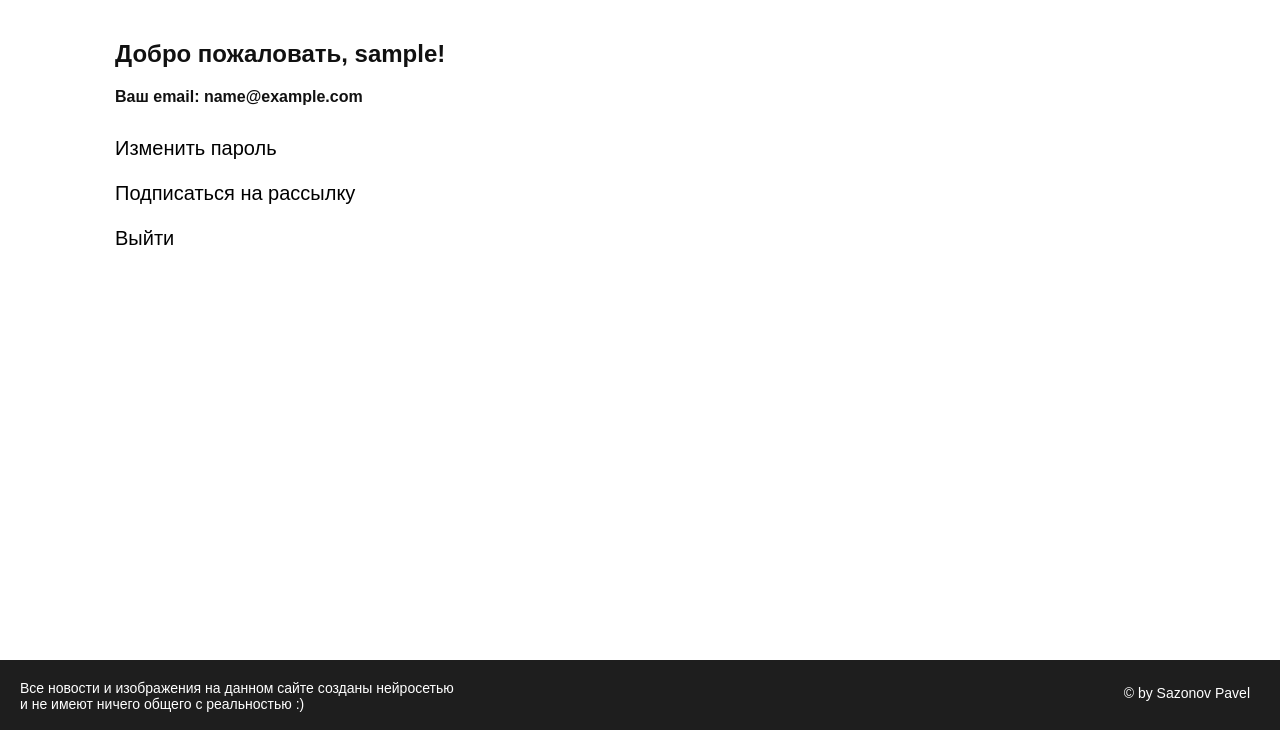
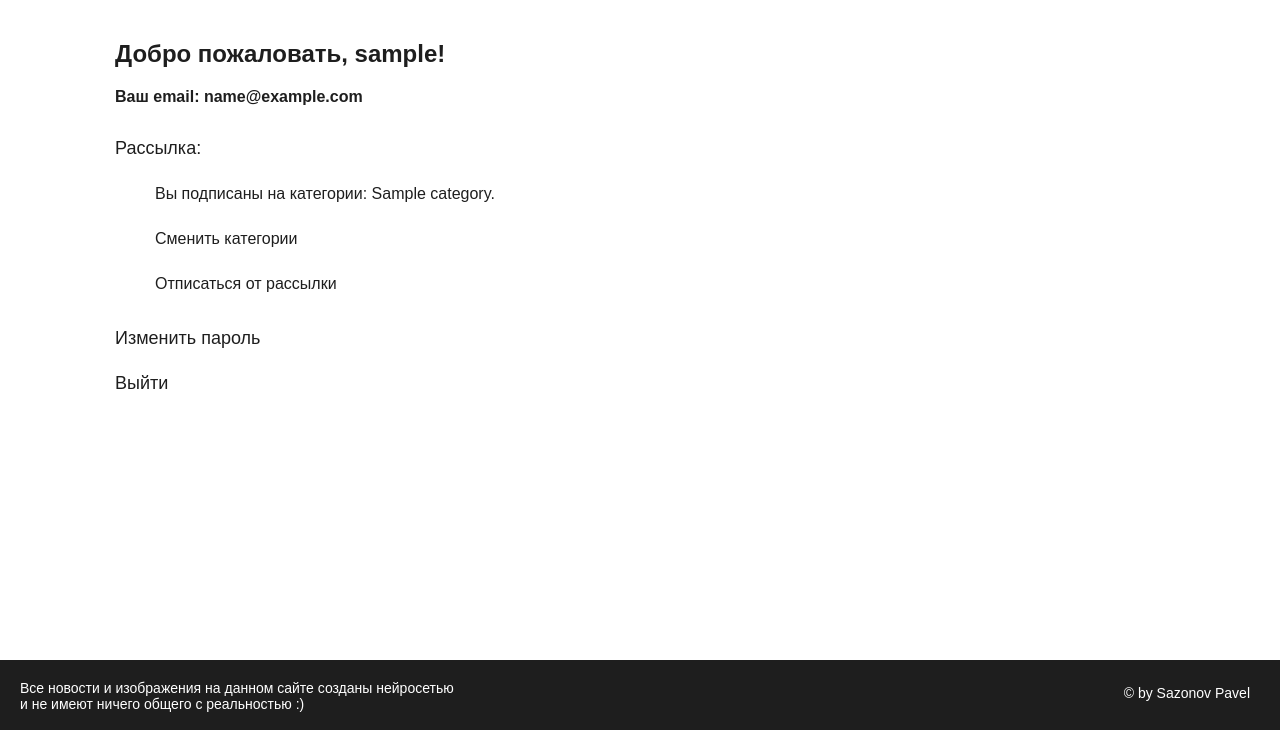
Before and after one commit to oneMayday/AI-newspaper, a Django app: page /profile/1/ in a window 1280 px wide. Shown: the part 70-800 px from the top of the page. Run offline with Django 4.2, Linux system fonts and the light colour scheme; a user stored in the database is signed in; tables that the repository leaves empty hold one stand-in row (values such as "Sample post"); parts of the project's set-up code (start-up, migrations or seed data) failed here and were passed over.

Commit message:
added clear mailing func

```diff
--- a/newspaper/ai_posts/services.py
+++ b/newspaper/ai_posts/services.py
@@ -4,14 +4,16 @@ from .forms import User
 from .models import Post
 
 
-def get_user_mailing_data(user, mailing_form):
-	""" Remove old user's mailings from db, add new mailings. """
+def get_user_mailing_data(user, mailing_form=None):
+	""" Remove old user's mailings from db, add new mailings or return user mailing list. """
 
 	user_email = user.email
-	clear_user_mailings(user)
 
-	for cat in mailing_form.cleaned_data.get('mailing_categories'):
-		user.mailings.add(cat)
+	if mailing_form:
+		clear_user_mailings(user)
+
+		for cat in mailing_form.cleaned_data.get('mailing_categories'):
+			user.mailings.add(cat)
 
 	# Get new mailings and return it
 	new_mailings = User.objects.get(pk=user.pk).mailings.all()
--- a/newspaper/ai_posts/static/ai_posts/css/profile.css
+++ b/newspaper/ai_posts/static/ai_posts/css/profile.css
@@ -2,24 +2,36 @@
 	display: block;
 	height: 100%;
 	width: 100%;
-	flex-direction: column;
-	align-item: left;
 	padding-left: 115px;
 	padding-right:115px;
 	padding-bottom: 40px;
+	color: #1E1E1E;
 }
 
 .profile-content ul {
 	padding-top: 20px;
 	line-height: 45px;
-	font-size: 20px;
-	color: #000;
+	color: #1E1E1E;
+}
+
+.profile-content ul li {
+	font-size: 18px;
 }
 
 .profile-content ul li a {
-	color: #000;
+	color: #1E1E1E;
 }
 
 .profile-content ul li a:hover {
-	border-bottom: 2px solid #000;
+	border-bottom: 2px solid #1E1E1E;
 }
+
+.profile-content ul li ul{
+	padding-top: 0px;
+	padding-bottom: 10px;
+}
+
+.profile-content ul li ul li {
+	font-size: 16px;
+	padding-left: 40px;
+}
--- a/newspaper/ai_posts/templates/ai_posts/profile.html
+++ b/newspaper/ai_posts/templates/ai_posts/profile.html
@@ -11,11 +11,22 @@
 		<h2>Добро пожаловать, {{ user }}!</h2>
 		<h4>Ваш email: {{ user.email }}</h4>
 		<ul>
+			<li>
+				<li>
+					Рассылка:
+				<ul>
+					{% if mailing_list %}
+						<li>Вы подписаны на категории:  {{ mailing_list }}.</li>
+						<li><a href="{% url 'mailing' %}">Сменить категории</a></li>
+						<li><a href="{% url 'clear_mailings' user.id%}">Отписаться от рассылки</a></li>
+					{% else %}
+						<li><a href="{% url 'mailing' %}">Подписаться на рассылку</a></li>
+					{% endif%}
+				</ul>
+			</li>
 			<li><a href="{% url 'password_change' %}">Изменить пароль</a></li>
-			<li><a href="{% url 'mailing' %}">Подписаться на рассылку</a></li>
 			<li><a href="{% url 'logout' %}">Выйти</a></li>
 		</ul>
 	</div>
 </main>
-
 {% endblock %}
--- a/newspaper/ai_posts/urls.py
+++ b/newspaper/ai_posts/urls.py
@@ -1,4 +1,5 @@
 from django.urls import path, include
+
 from .views import *
 
 
@@ -8,8 +9,9 @@ urlpatterns = [
     path('register/', Register.as_view(), name='register'),
     path('about/', about, name='about'),
     path('profile/<int:user_id>/', profile, name='account'),
+    path('profile/<int:user_id>/clear-mailings/', clear_mailings, name='clear_mailings'),
     path('mailing/', mailing, name='mailing'),
     path('categories/', categories, name='categories'),
     path('categories/<int:cat_id>/', all_posts, name='posts'),
-    path('categories/<int:cat_id>/<int:post_id>', post, name='post'),
+    path('categories/<int:cat_id>/<int:post_id>/', post, name='post'),
 ]
--- a/newspaper/ai_posts/views.py
+++ b/newspaper/ai_posts/views.py
@@ -4,8 +4,8 @@ from django.views import View
 from django.shortcuts import render, redirect, get_object_or_404
 
 from .models import Category, Post
-from .forms import UserCreateForm, Mailing
-from .services import get_user_mailing_data
+from .forms import UserCreateForm, Mailing, User
+from .services import get_user_mailing_data, clear_user_mailings
 from .tasks import send_mailing_confirm
 
 
@@ -96,7 +96,21 @@ def all_posts(request, cat_id):
 
 
 def profile(request, user_id):
-    return render(request, 'ai_posts/profile.html', {'title': 'Личный кабинет'})
+    user = User.objects.get(pk=user_id)
+    user_email, mailing_list = get_user_mailing_data(user)
+
+    context = {
+                'title': 'Личный кабинет',
+                'user_email': user_email,
+                'mailing_list': mailing_list
+    }
+    return render(request, 'ai_posts/profile.html', context)
+
+
+def clear_mailings(request, user_id):
+    user = User.objects.get(pk=user_id)
+    clear_user_mailings(user)
+    return redirect('account', user_id)
 
 
 def post(request, cat_id, post_id):
```
